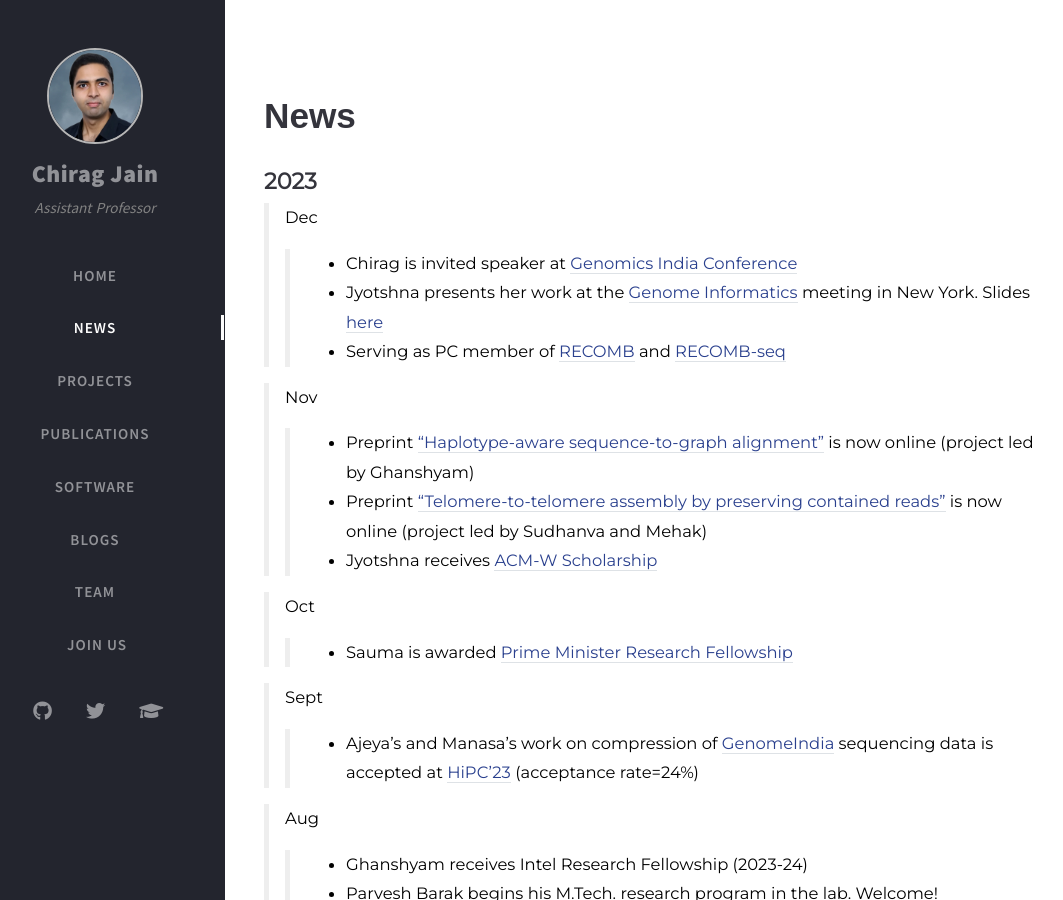
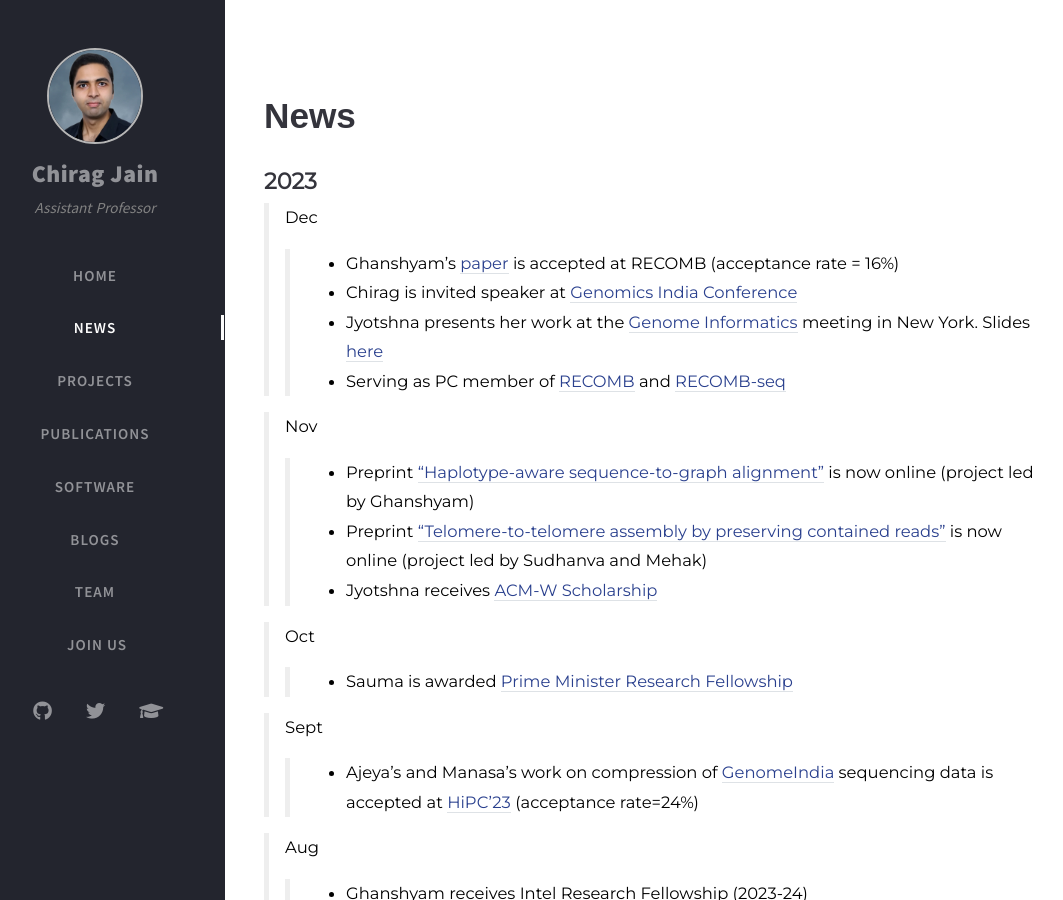
Before and after one commit to at-cg/at-cg.github.io, a Jekyll site: the page built from tabs/new.md, in a window 1280 px wide and 900 px high. Shown: the whole window, without its empty margins (35-1098 px from the left). Built offline with Jekyll 4.4.1, drawn with Linux system fonts in a browser that asks for light colours; nearby versions of some CDN libraries; comment, search, counter and statistics services are not loaded.

Commit message:
Update new.md

```diff
--- a/tabs/new.md
+++ b/tabs/new.md
@@ -22,6 +22,7 @@ type: news
 ## **2023**
 
 >Dec
+>> - Ghanshyam's [paper](https://doi.org/10.1101/2023.11.15.566493) is accepted at RECOMB (acceptance rate = 16%)
 >> - Chirag is invited speaker at [Genomics India Conference](https://genomicsindia.co.in)
 >> - Jyotshna presents her work at the [Genome Informatics](https://meetings.cshl.edu/meetings.aspx?meet=info&year=23) meeting in New York. Slides [here](https://drive.google.com/file/d/1pETs5E8DwiAPkw-F_qubjfY4TLnqwGQg/view?usp=share_link)
 >> - Serving as PC member of [RECOMB](https://recomb.org/recomb2024/index.html) and [RECOMB-seq](https://recomb-seq.github.io)
```
